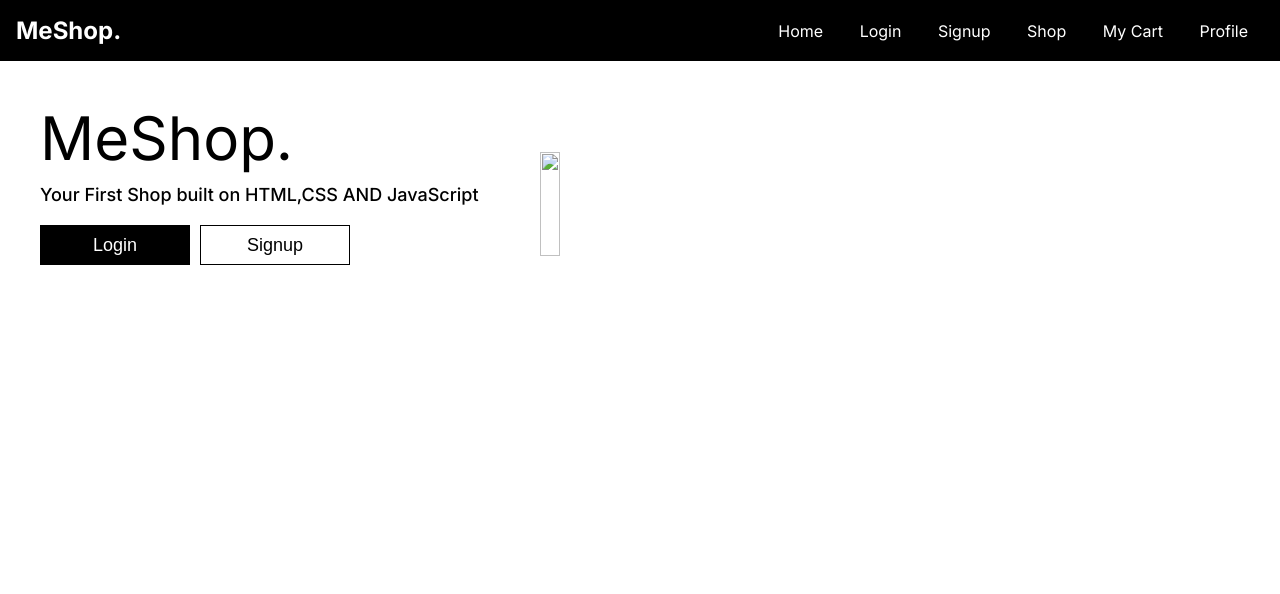
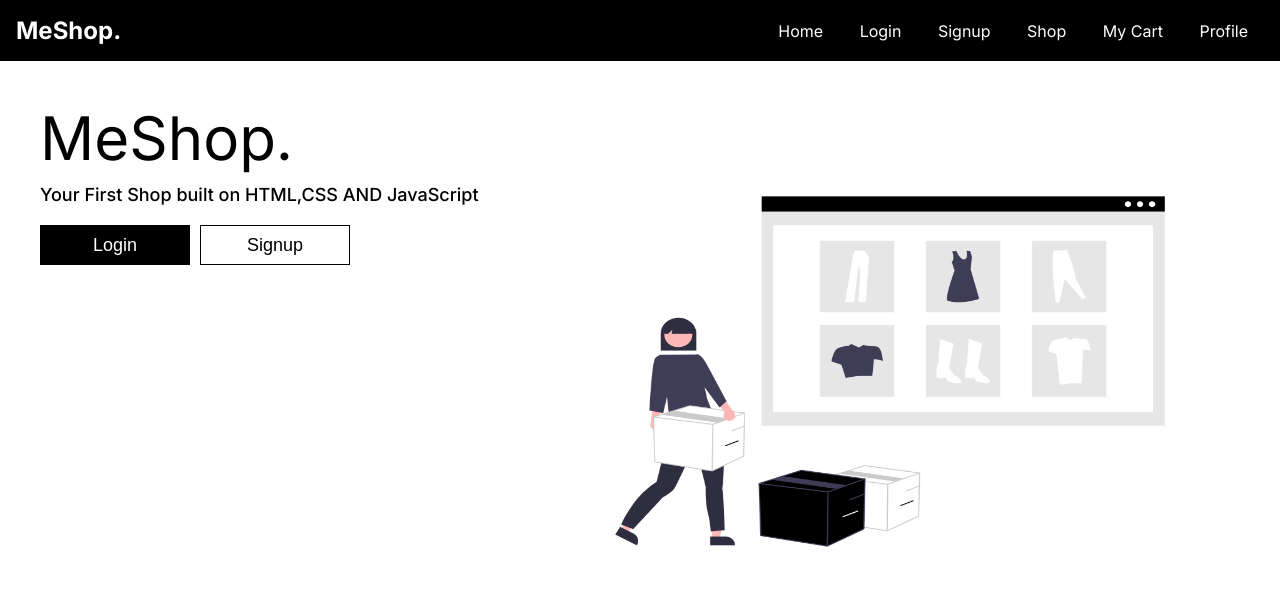
Before and after one commit to shivamkr8227/shoppingcart, a plain HTML site: page index.html in a window 1280 px wide. Drawn offline with Linux system fonts and the light colour scheme; the site is published under a folder, as on GitHub Pages, so addresses that start at the root find nothing.

Commit message:
Update index.html

```diff
--- a/index.html
+++ b/index.html
@@ -37,7 +37,7 @@
 
 
     <div class="image">
-      <img src="/landingPagePic.jpg" alt="">
+      <img src="./landingPagePic.jpg" alt="">
     </div>
     </div>
 
```
